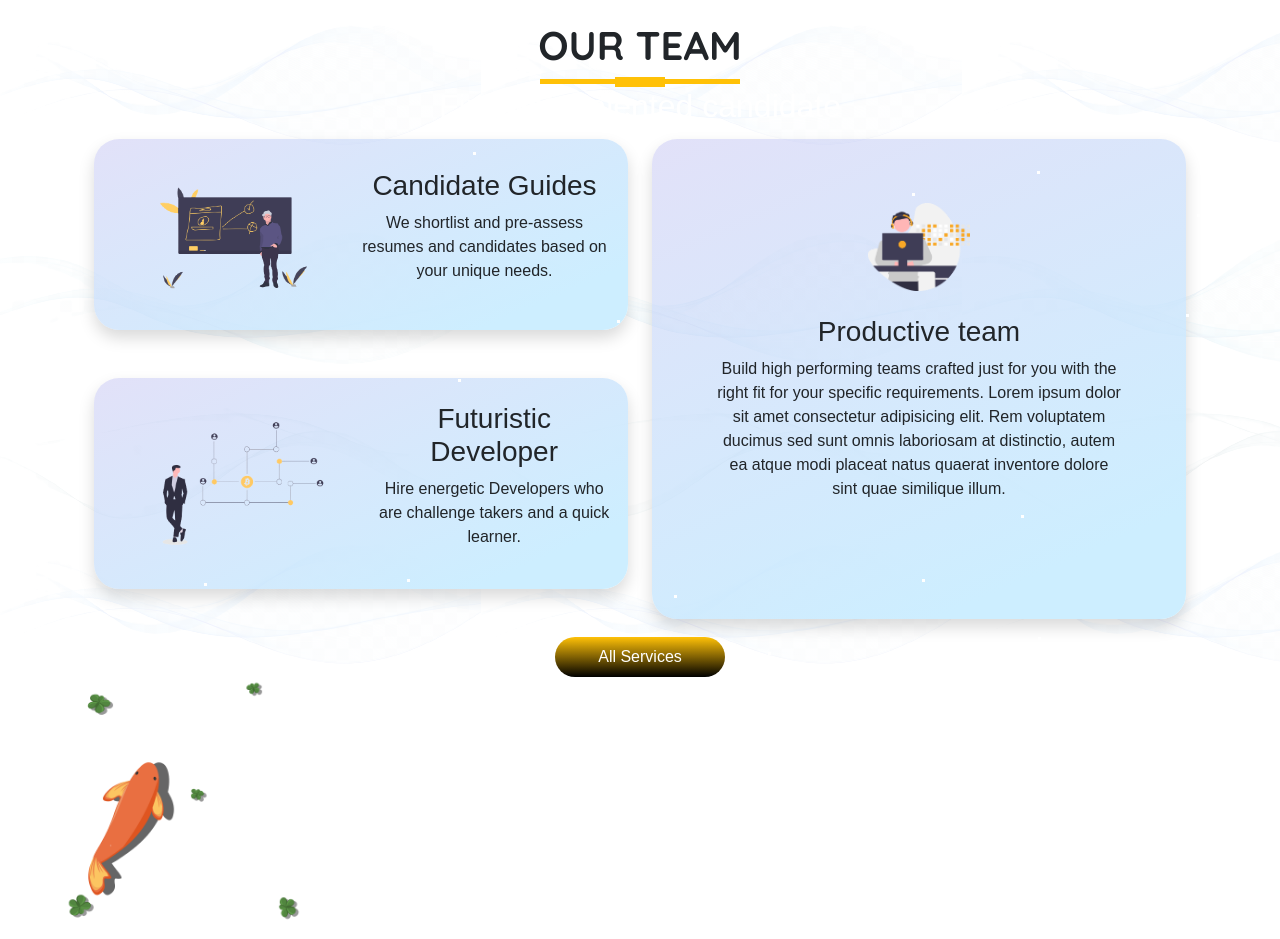
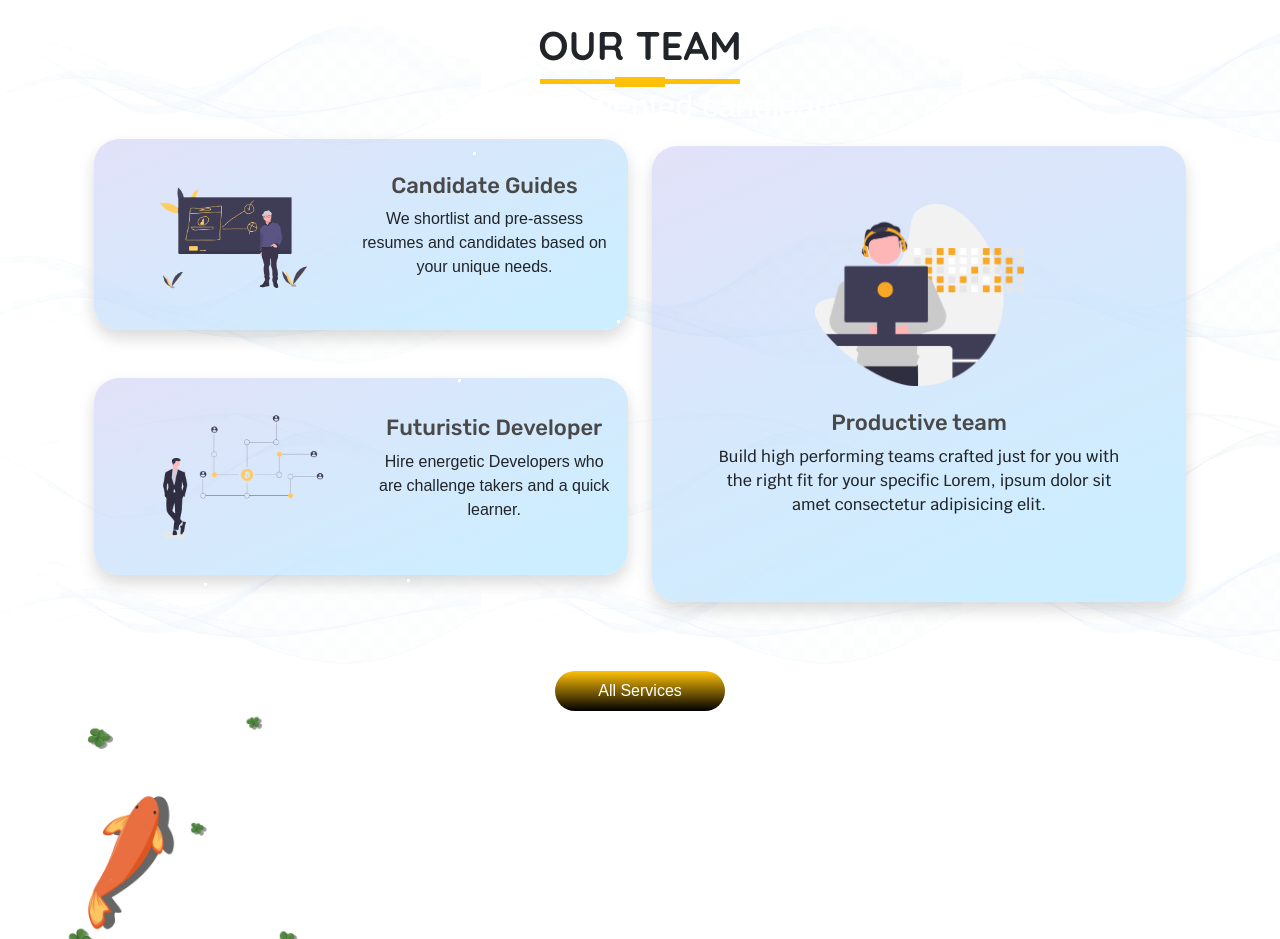
Before and after one commit to intisharmashrurTurjo/project-f, a plain HTML site: page index.html in a window 1280 px wide. Shown: the part 2560-3499 px from the top of the page. Drawn offline with nearby package versions, Linux system fonts and the light colour scheme; a web font is replaced by a local one.

Commit message:
this is 2nd

```diff
--- a/index.html
+++ b/index.html
@@ -20,7 +20,6 @@
     <link rel="stylesheet" href="https://pro.fontawesome.com/releases/v5.10.0/css/all.css" integrity="sha384-AYmEC3Yw5cVb3ZcuHtOA93w35dYTsvhLPVnYs9eStHfGJvOvKxVfELGroGkvsg+p" crossorigin="anonymous">
 </head>
 <body>
-
 
 
 <!---------------------Navbar--------------------->
@@ -182,7 +181,7 @@
             <div class="row content align-items-strech m-auto">
 
               <div class="col-md-6 mb-4 mb-sm-0">
-                <div class="shadow p-3 mb-5 bg-white rounded left d-flex talented-item br-30 align-items-center py-4 px-3 mb-4 aos-init aos-animate">
+                <div class="card2 shadow p-3 mb-5 bg-white rounded left d-flex talented-item br-30 align-items-center py-4 px-3 mb-4 aos-init aos-animate">
                   <div class="img-container pr-3">
                     <img class="image-fluid w-75" src="images/undraw_teaching_f1cm-removebg-preview.png" alt="">
                   </div>
@@ -191,7 +190,7 @@
                     <p>We shortlist and pre-assess resumes and candidates based on your unique needs.</p>
                   </div>
                 </div>
-                <div class=" shadow p-3 mb-5 bg-white rounded left d-flex talented-item br-30 align-items-center py-4 px-3 aos-init aos-animate">
+                <div class="card2 shadow p-3 mb-5 bg-white rounded left d-flex talented-item br-30 align-items-center py-4 px-3 aos-init aos-animate">
                   <div class="img-container pr-3">
                     <img class="image-fluid w-75" src="images/undraw_nakamoto_2iv6__1_-removebg-preview.png" alt="">
                   </div>
@@ -202,25 +201,25 @@
                 </div>
               </div>
               <div class="col-md-6 pro-item">
-                <div class="talented-item br-30 h-100 shadow p-3 mb-5 rounded">
+                <div class="card talented-item br-30 h-100 shadow p-3 mb-5 rounded card3">
                   <div class="p-5">
                     <div class="img-container">
-                      <img class="image-fluid w-25" src="images/undraw_Developer_activity_re_39tg.png" alt="">
+                      <img class="image-fluid w-50" src="images/undraw_Developer_activity_re_39tg.png" alt="">
                     </div>
-                    <div>
+                    <div class="">
                       <h3 class="pt-4">Productive team</h3>
-                      <p>Build high performing teams crafted just for you with the right fit for your specific requirements. Lorem ipsum dolor sit amet consectetur adipisicing elit. Rem voluptatem ducimus sed sunt omnis laboriosam at distinctio, autem ea atque modi placeat natus quaerat inventore dolore sint quae similique illum.
+                      <p>Build high performing teams crafted just for you with the right fit for your specific Lorem, ipsum dolor sit amet consectetur adipisicing elit.
                       </p>
                     </div>
                   </div>
-                </div>
               </div>
             </div>
+            </div>
           </div>
-          <button type="button" class="btn btn-info"> All Services</button>
+          <button type="button" class="btn btn-info mt-5"> All Services</button>
     </div>
   </div>
-  <div class="fish">
+  <div class="fish image-fluid">
     <img src="images/fish.gif" alt="">
   </div>
   </section>
--- a/style.css
+++ b/style.css
@@ -1071,8 +1071,29 @@ body{
     margin: auto;
 }
 .pro-item{
-    height: 60vh;
+    height: 57vh;
 
+}
+.card2 h3{
+    font-size: 22px;
+    font-weight: 400;
+    color:  #494949 ;
+    font-family: 'Rubik', sans-serif;
+
+}
+.card3{
+    border: none;
+    margin-left: 25px;
+    padding: 10px !important;
+    margin: 13px 0;
+    font-weight: 400;
+    font-family: 'Krub', sans-serif;
+}
+.card h3{
+    font-size: 22px;
+    font-weight: 400;
+    color:  #494949 ;
+    font-family: 'Rubik', sans-serif;
 }
 
 
@@ -1183,6 +1204,10 @@ body{
         height: 105vh;
         margin-top: 80%;
     }
+    .pro-item{
+        height: 67vh;
+
+    }
 }
 
 /*/medium end/*/
@@ -1196,10 +1221,10 @@ body{
         margin-left: 73%;
     }
     .network{
-        margin-top: 65px;
+        margin-top: 85px;
     }
     .about-container{
-        margin-top: 15%;
+        margin-top: 5%;
     }
 }
 
```
